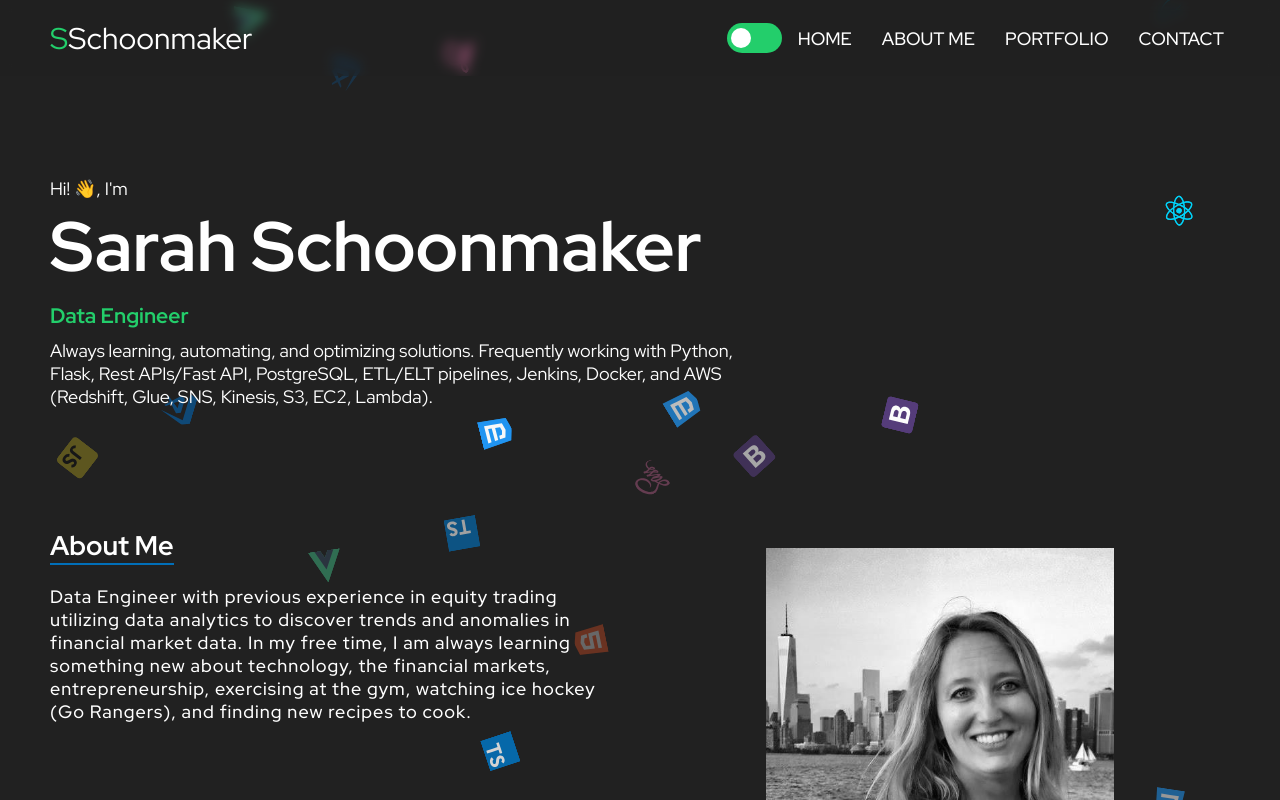
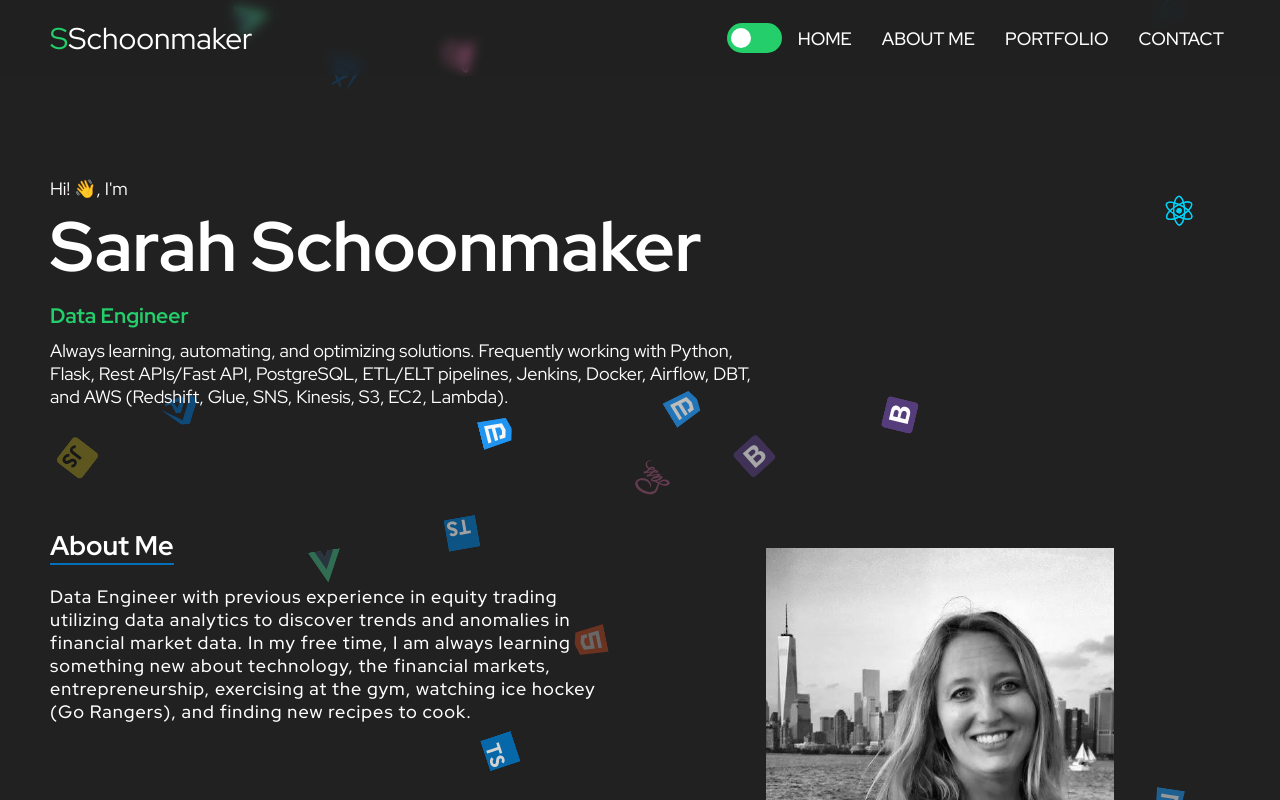
Before and after one commit to SarahSchoonmaker/sarah-react-portfolio, a React (Create React App) app: page / in a window 1280 px wide. Shown: the top 800 px of the page. Built offline with nearby package versions, Linux system fonts and the light colour scheme.

Commit message:
edited npm versions

```diff
--- a/src/components/Hero/Hero.tsx
+++ b/src/components/Hero/Hero.tsx
@@ -19,7 +19,7 @@ export function Hero(){
         </ScrollAnimation>
         <ScrollAnimation animateIn="fadeInUp" delay={0.6 * 1000}>
         <p>Always learning, automating, and optimizing solutions.
-          Frequently working with Python, Flask, Rest APIs/Fast API, PostgreSQL, ETL/ELT pipelines, Jenkins, Docker,
+          Frequently working with Python, Flask, Rest APIs/Fast API, PostgreSQL, ETL/ELT pipelines, Jenkins, Docker, Airflow, DBT,
           and AWS (Redshift, Glue, SNS, Kinesis, S3, EC2, Lambda).
 
 
```
